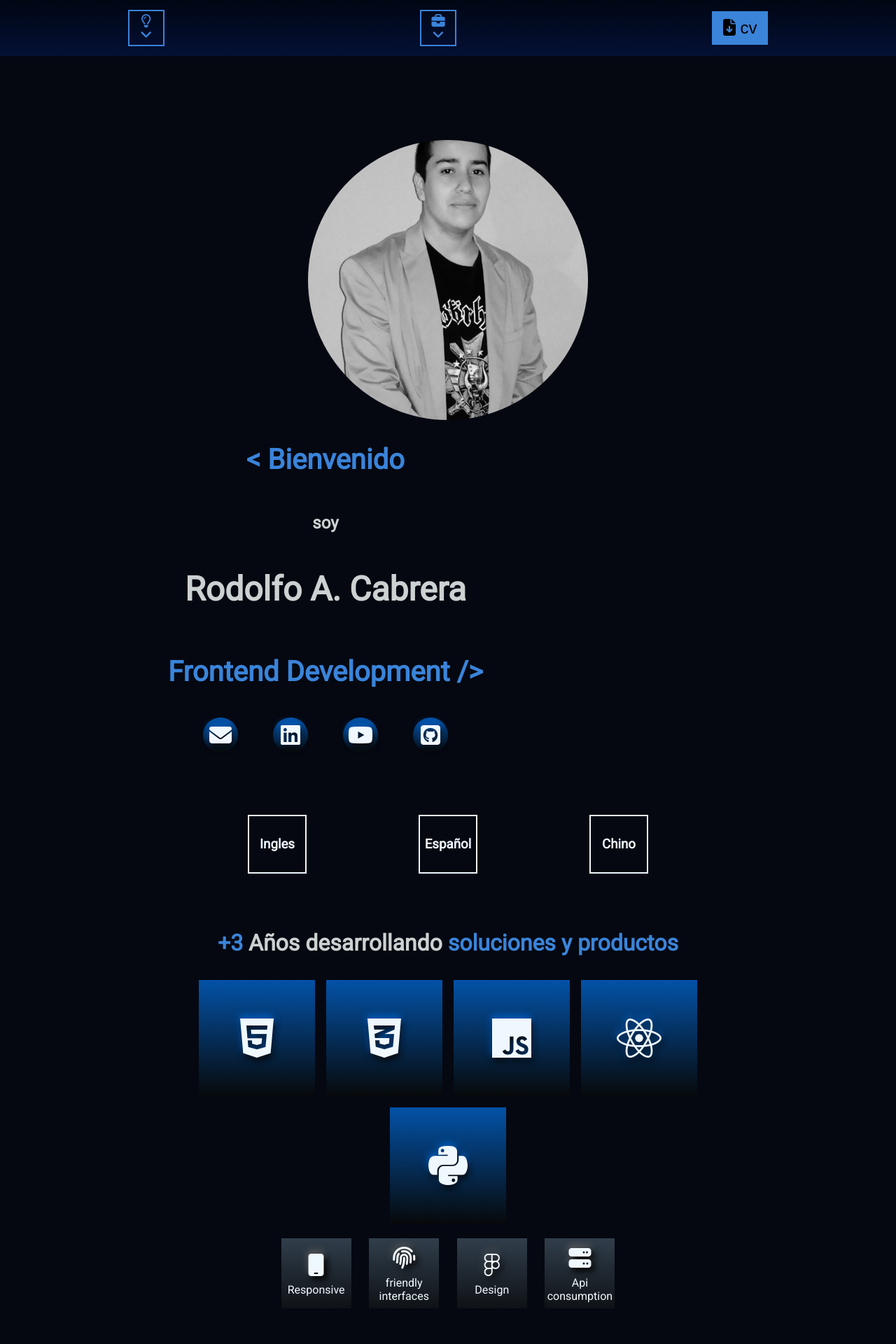
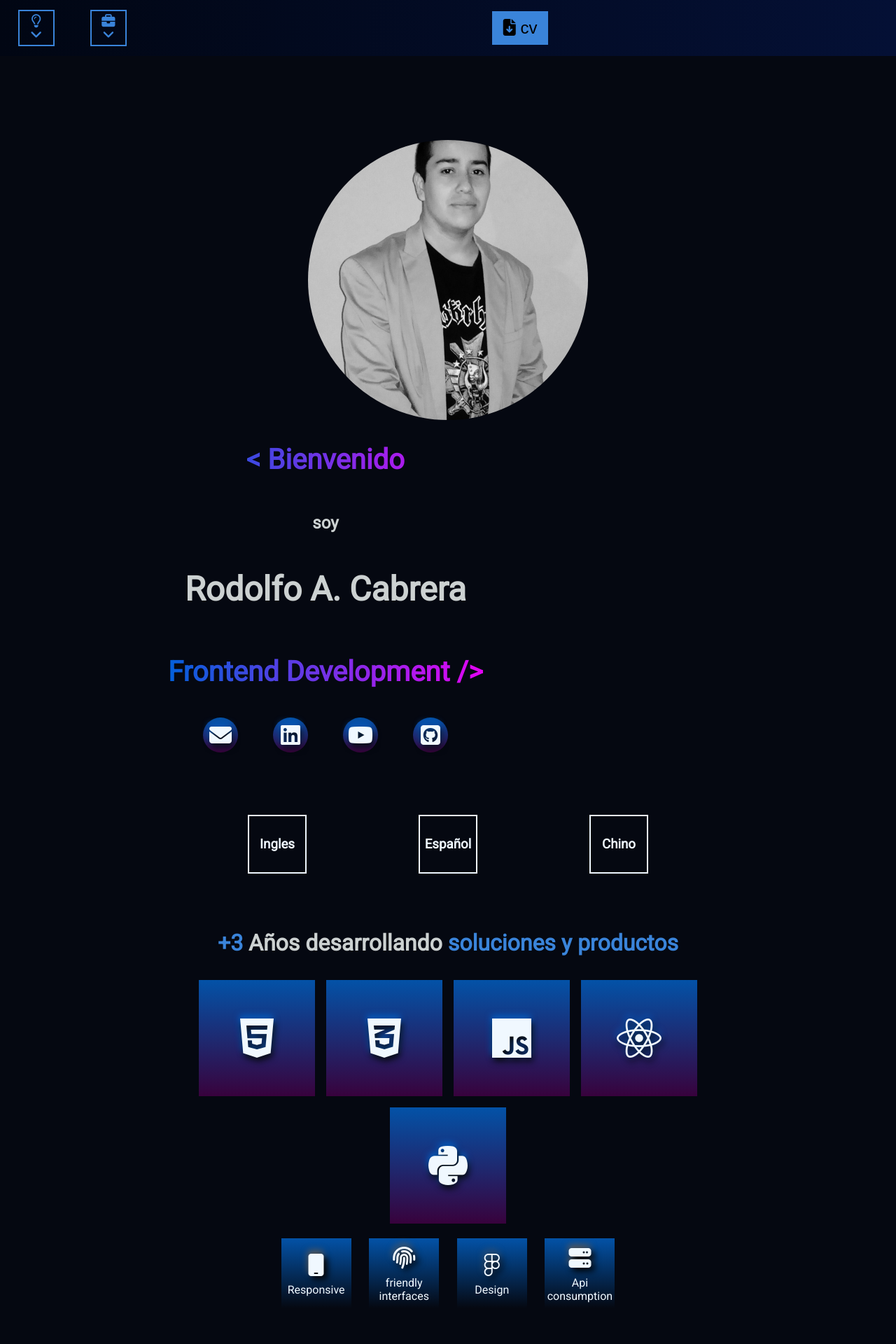
Before and after one commit to rodo555666/personal_portfolio_1, a React (Vite) app: page / in a window 1280 px wide. Shown: the top 1920 px of the page at 70% size. Built offline with nearby package versions, Linux system fonts and the light colour scheme.

Commit message:
diseño 4

```diff
--- a/src/partes/yoPersonal.css
+++ b/src/partes/yoPersonal.css
@@ -12,7 +12,7 @@ margin: 0;
 header {
   display: flex;
   position: fixed;
-  place-items: center;
+ justify-content: left;
   text-align: center;
   right: 0;
   top: 0;
@@ -24,20 +24,23 @@ header {
 
   padding: auto;
   background-color: var(--azul_oscuro);
-  background: linear-gradient(rgb(1, 6, 19),rgb(4, 16, 53));
+  background: linear-gradient(to right,rgb(1, 6, 19),rgb(4, 16, 53));
 
 
 }
 
 header a { display: flex;
   flex-direction: column;
-  margin: auto;
+  margin-inline: 2%;
+  margin-top: auto;
+  margin-bottom: auto;
   place-content: center;
   font-size: 1.2rem;
    scroll-behavior: smooth;
    height: 3rem;
    width: 3rem;
    border: 2px solid var(--color_azul);
+  transition: .2s;
 }
 
 
@@ -55,6 +58,7 @@ header button {
   height: 3rem;
   width: 5rem;
   background-color: var(--color_azul);
+
 }
 header button:hover {
   border: 2px solid var(--azul_oscuro);
@@ -83,12 +87,15 @@ header button:hover {
 /* H2 color azul */
  .text_azul {
    font-size: 2.5rem;
-   /* background-image:linear-gradient(var(--color_azul), rgb(11, 37, 118)) ;
+   /* background: linear-gradient(rgb(3, 82, 167), rgb(56, 2, 60)); ;
     -webkit-background-clip: text;
     background-clip: text;
     color: transparent;
    */
-   color: var(--color_azul);
+  background: linear-gradient(to right, rgb(3, 96, 218), rgb(227, 4, 243));
+    -webkit-background-clip: text;
+    background-clip: text;
+    color: transparent;
 
   }
 
@@ -144,10 +151,11 @@ header button:hover {
     font-size: 2rem;
    height: 50px;
    width: 50px;
-    background: linear-gradient(rgb(3, 82, 167), rgb(7, 9, 10));
+  background: linear-gradient(rgb(3, 82, 167),rgb(56, 2, 60));
    text-shadow: 2px 5px 10px rgb(7, 9, 10), -1px -4px 10px rgb(2, 100, 205);
      color: aliceblue;
       border-radius: 100%;
+      transition: .2s ;
   }
 
 .contacto a:hover {
@@ -231,7 +239,7 @@ header button:hover {
   flex-direction: column;
   height: 150px;
   width: 150px;
- background: linear-gradient(rgb(3, 82, 167),rgb(7, 9, 10));
+ background: linear-gradient(rgb(3, 82, 167),rgb(56, 2, 60));
   color: aliceblue;
   font-size: 4rem;
   margin: 1%;
@@ -262,8 +270,8 @@ header button:hover {
   width: 100px;
   margin: 2%;
 color: aliceblue;
-background: linear-gradient(rgb(49, 62, 75), rgb(14, 18, 22));
-
+/*background: linear-gradient(rgb(49, 62, 75), rgb(14, 18, 22));*/
+background: linear-gradient(rgb(3, 82, 167),rgb(5, 8, 17));
 }
 .habilidades li i {
   text-shadow: 5px 5px 10px black,-1px -5px 10px rgb(90, 91, 92);
```
